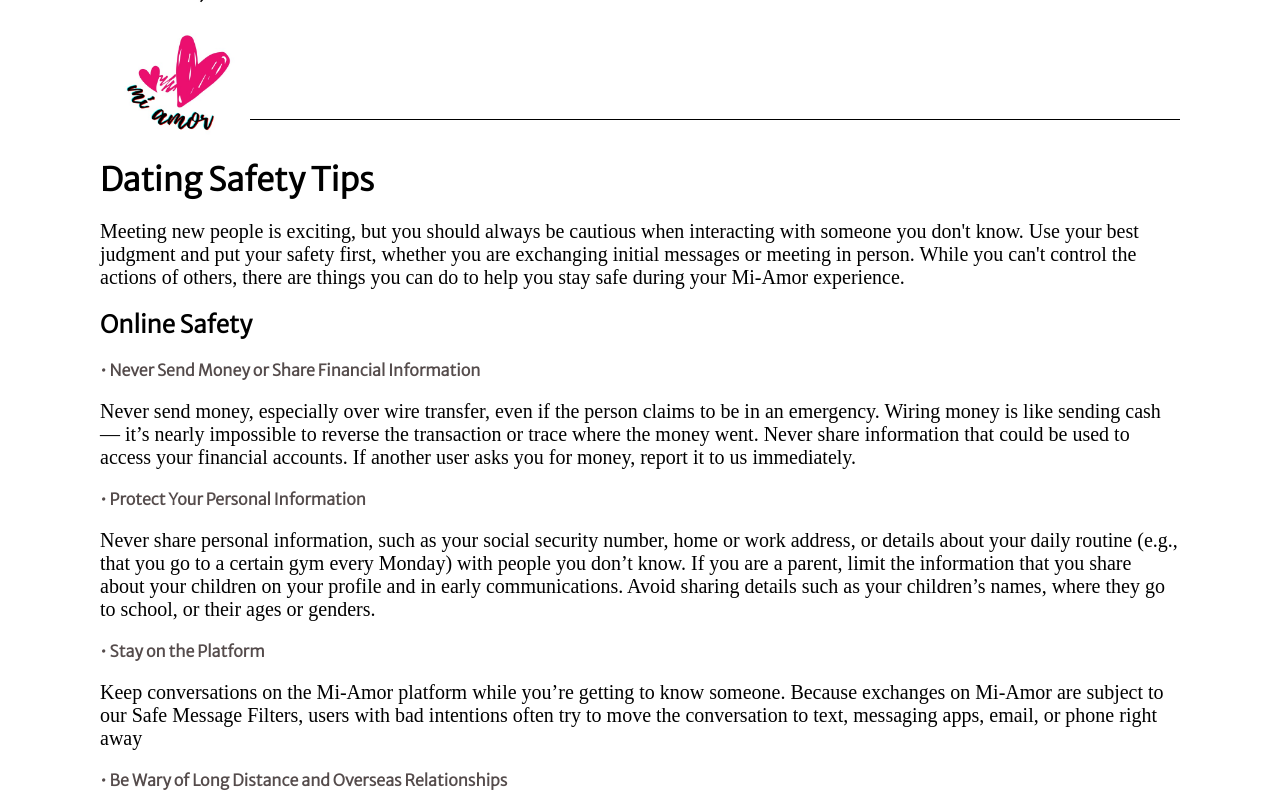
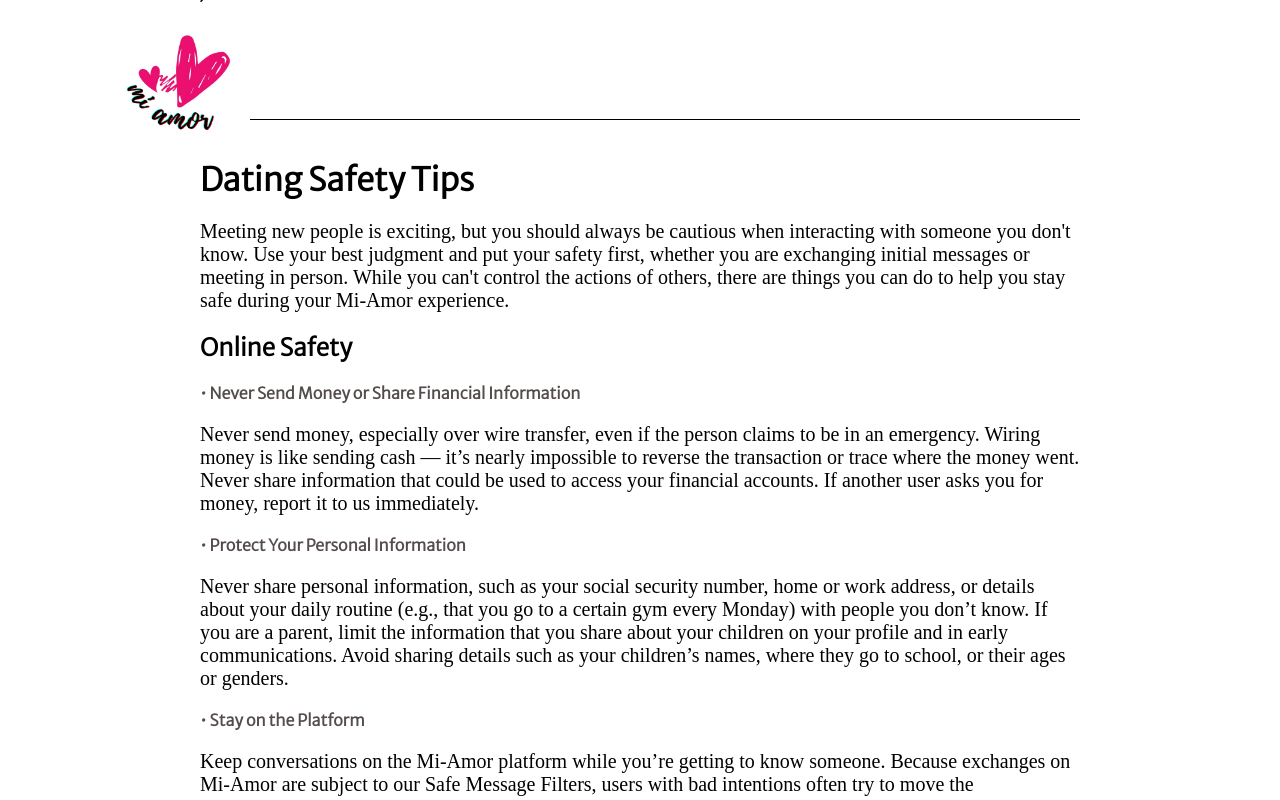
Before and after one commit to ravishankar11327/Safety-Page, a plain HTML site: page index.html in a window 1280 px wide. Drawn offline with Linux system fonts and the light colour scheme; a web font is replaced by a local one.

Commit message:
modified

```diff
--- a/index.html
+++ b/index.html
@@ -72,7 +72,7 @@
         <div class="over"></div>
 
     <footer>
-        Copyright© 2022
+        Copyright© 2022 , Made With ❤️
     </footer>
     </div>
 
--- a/style.css
+++ b/style.css
@@ -18,7 +18,7 @@
     /* background-color: cadetblue; */
     height: 120px;
     margin-left: 100px;
-    margin-right: 100px;
+    margin-right: 200px;
     border-bottom: 1px solid black;
 }
 img{
@@ -33,8 +33,8 @@ h2{
 }
 .safety{
     margin-top: 40px;
-    margin-left: 100px;
-    margin-right: 100px;
+    margin-left: 200px;
+    margin-right: 200px;
 }
 .para{
     padding-top: 20px;
```
